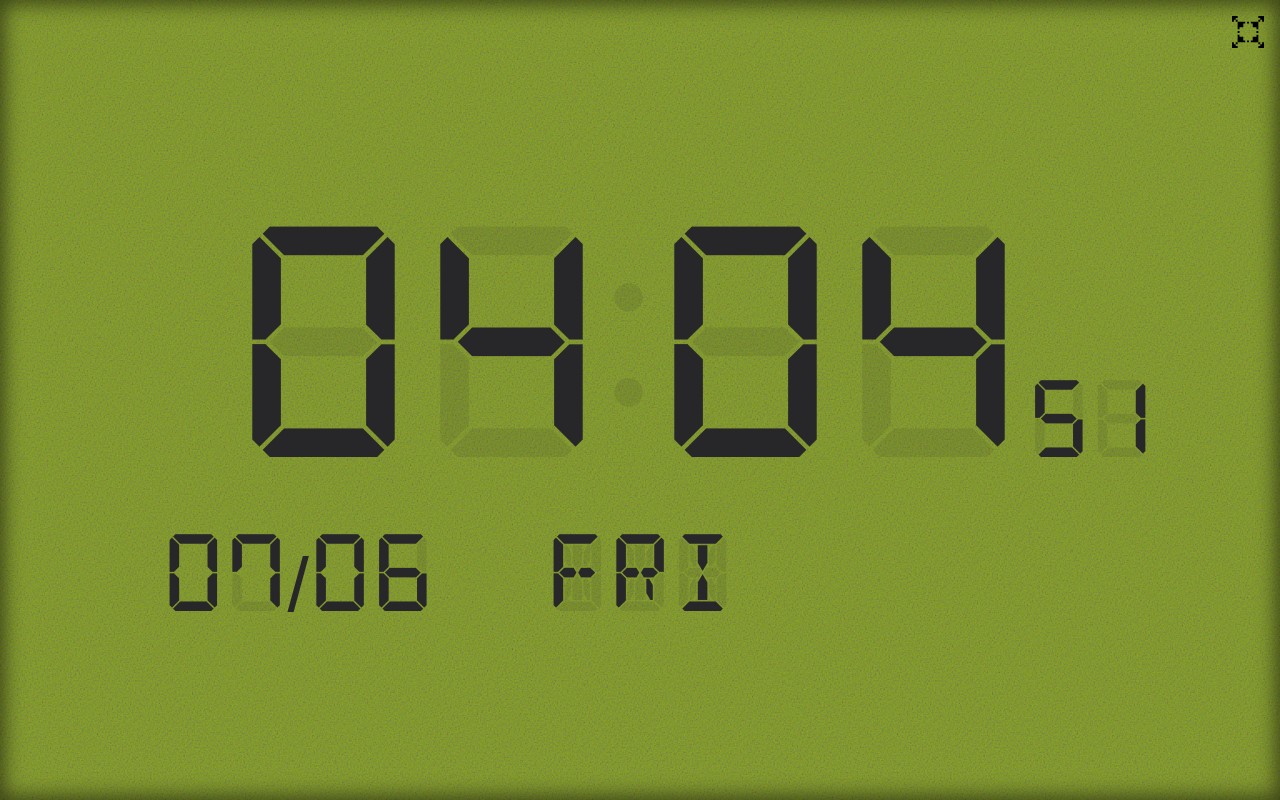
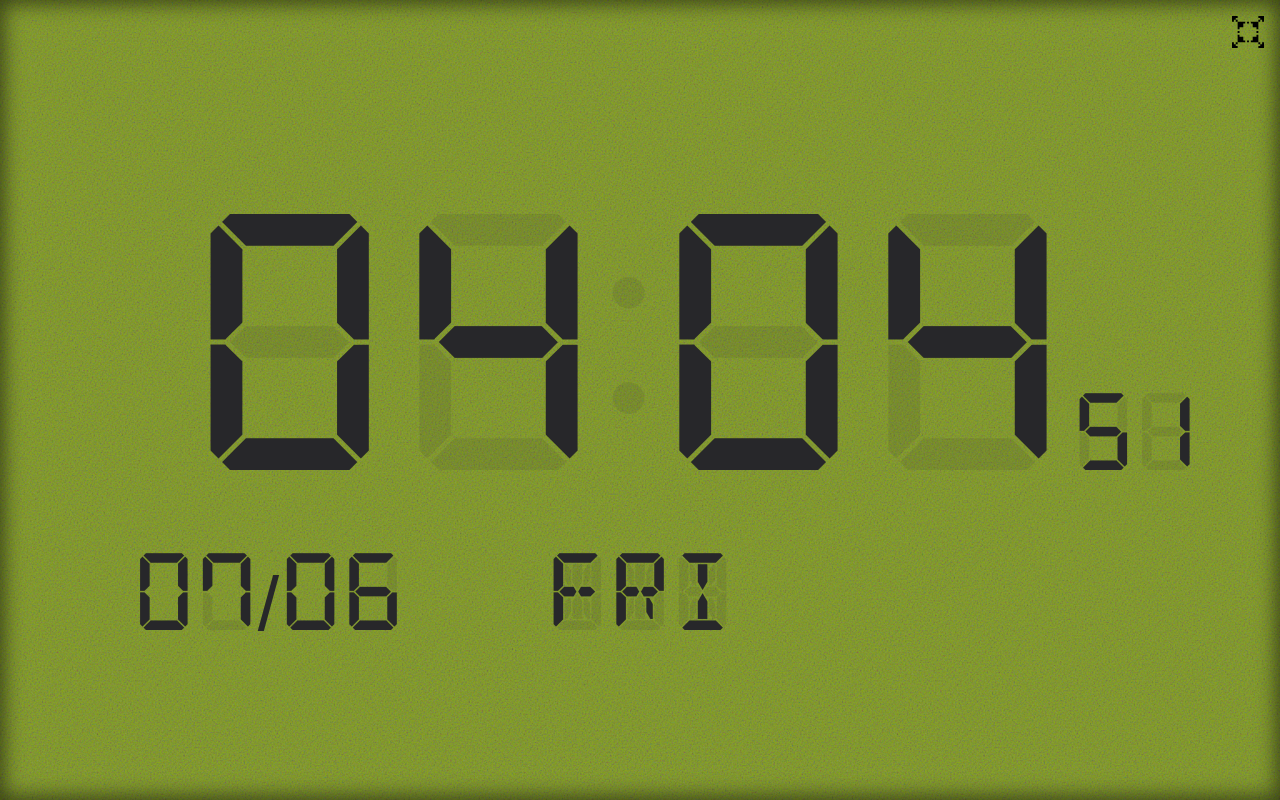
Before and after one commit to latamaosadi/masa, a Vue app: page / in a window 1280 px wide. Built offline with nearby package versions, Linux system fonts and the light colour scheme; no server answers.

Commit message:
improvement: enlarge font size

```diff
--- a/src/components/ClockModule.vue
+++ b/src/components/ClockModule.vue
@@ -45,7 +45,7 @@ const railway = useDateFormat(useNow(), "AA");
 
 <style scoped>
 .clock {
-  font-size: 18vw;
+  font-size: 20vw;
   @apply mx-auto select-none mt-24;
 }
 .clock-container.landscape .clock {
```
